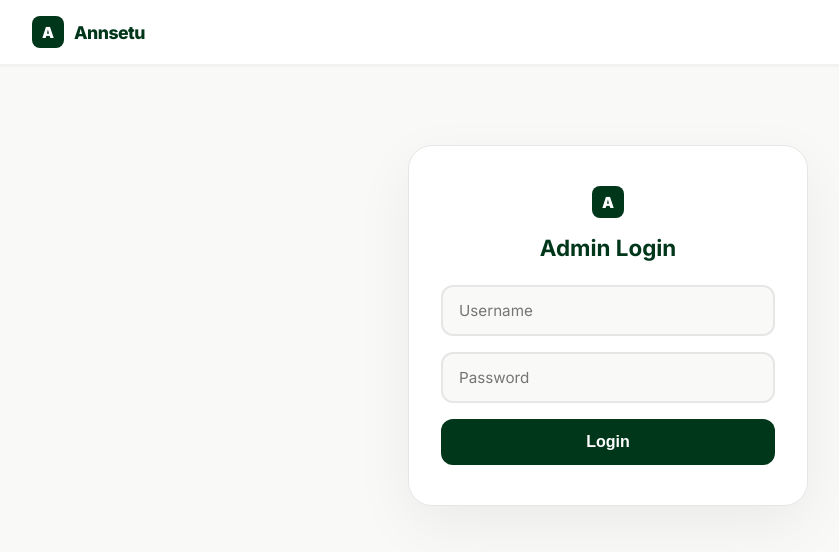
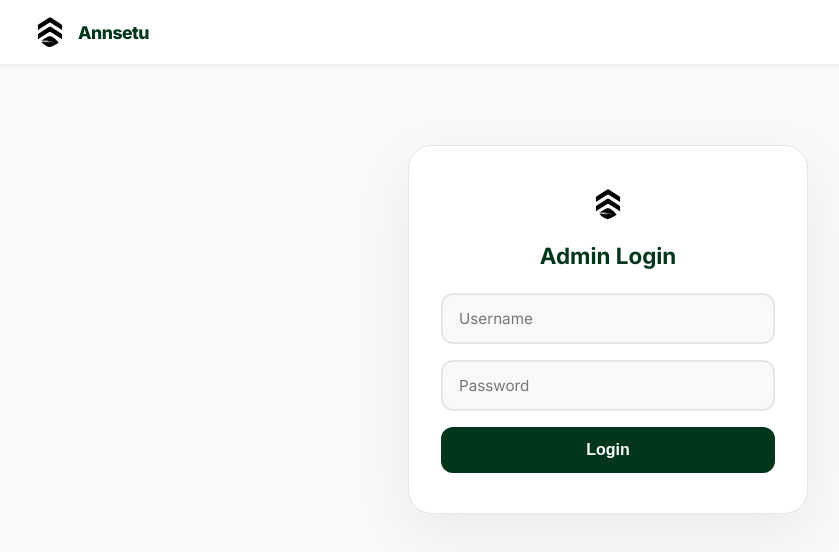
Before and after one commit to dakshsethi06/Certificate-ID-QR-generator-ANNNSETU, a website: page admin.html in a window 1280 px wide. Shown: the whole page, without its empty margins (32-871 px from the left). Drawn offline with Linux system fonts and the light colour scheme.

Commit message:
Replace text logo with Annsetu icon, make stamp background transparent

```diff
--- a/admin.html
+++ b/admin.html
@@ -65,6 +65,13 @@
       justify-content: center;
       font-weight: 900;
       font-size: 0.95rem;
+    }
+
+    .nav-logo-img {
+      width: 36px;
+      height: 36px;
+      border-radius: 10px;
+      object-fit: contain;
     }
 
     .nav-name {
@@ -279,7 +286,7 @@
   <nav class="navbar">
     <div class="nav-inner">
       <a class="nav-brand" href="/">
-        <div class="nav-logo">A</div>
+        <img class="nav-logo-img" src="icon-512.png" alt="Annsetu Logo" />
         <div class="nav-name">Annsetu</div>
       </a>
     </div>
@@ -287,7 +294,7 @@
 
   <!-- LOGIN SCREEN -->
   <div class="login-container" id="login-screen">
-    <div class="nav-logo" style="margin: 0 auto 16px;">A</div>
+    <img class="nav-logo-img" src="icon-512.png" alt="Annsetu Logo" style="margin: 0 auto 16px;" />
     <h2>Admin Login</h2>
     <input type="text" id="inp-username" placeholder="Username" />
     <input type="password" id="inp-password" placeholder="Password" />
--- a/style.css
+++ b/style.css
@@ -84,6 +84,19 @@ body {
   width: 28px;
   height: 28px;
   font-size: 0.85rem;
+  border-radius: 8px;
+}
+
+.nav-logo-img {
+  width: 36px;
+  height: 36px;
+  border-radius: 10px;
+  object-fit: contain;
+}
+
+.nav-logo-img.small {
+  width: 28px;
+  height: 28px;
   border-radius: 8px;
 }
 
@@ -317,8 +330,7 @@ body {
   padding: 4px 6px;
   border: 2px solid var(--green-mid);
   border-radius: 8px;
-  background: rgba(26, 77, 46, 0.1);
-  backdrop-filter: blur(4px);
+  background: transparent;
   transition: box-shadow 0.2s, border-color 0.2s;
 }
 
```
Also changed, not shown: index.html (+2 -2 lines), icon-512.png (added).
